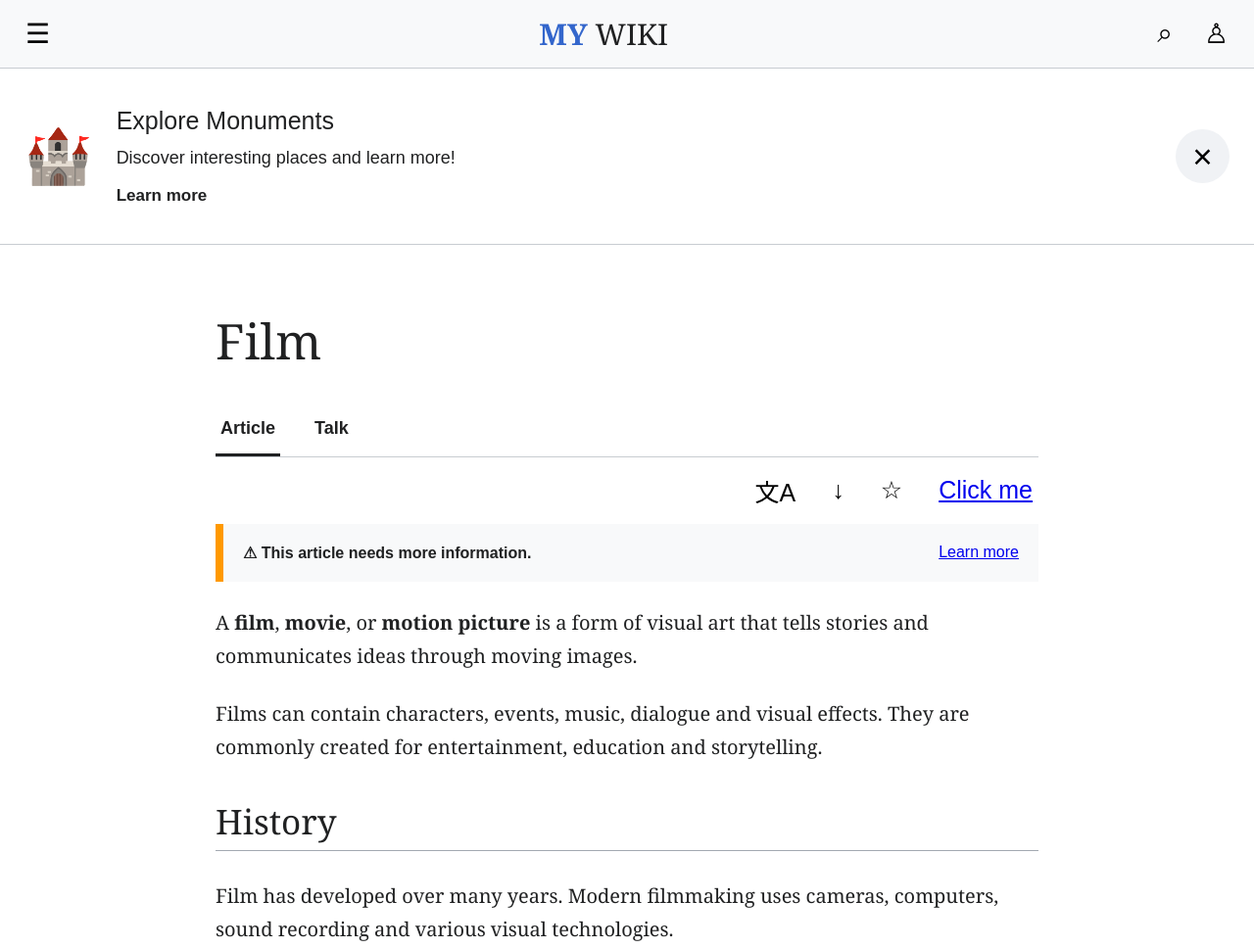
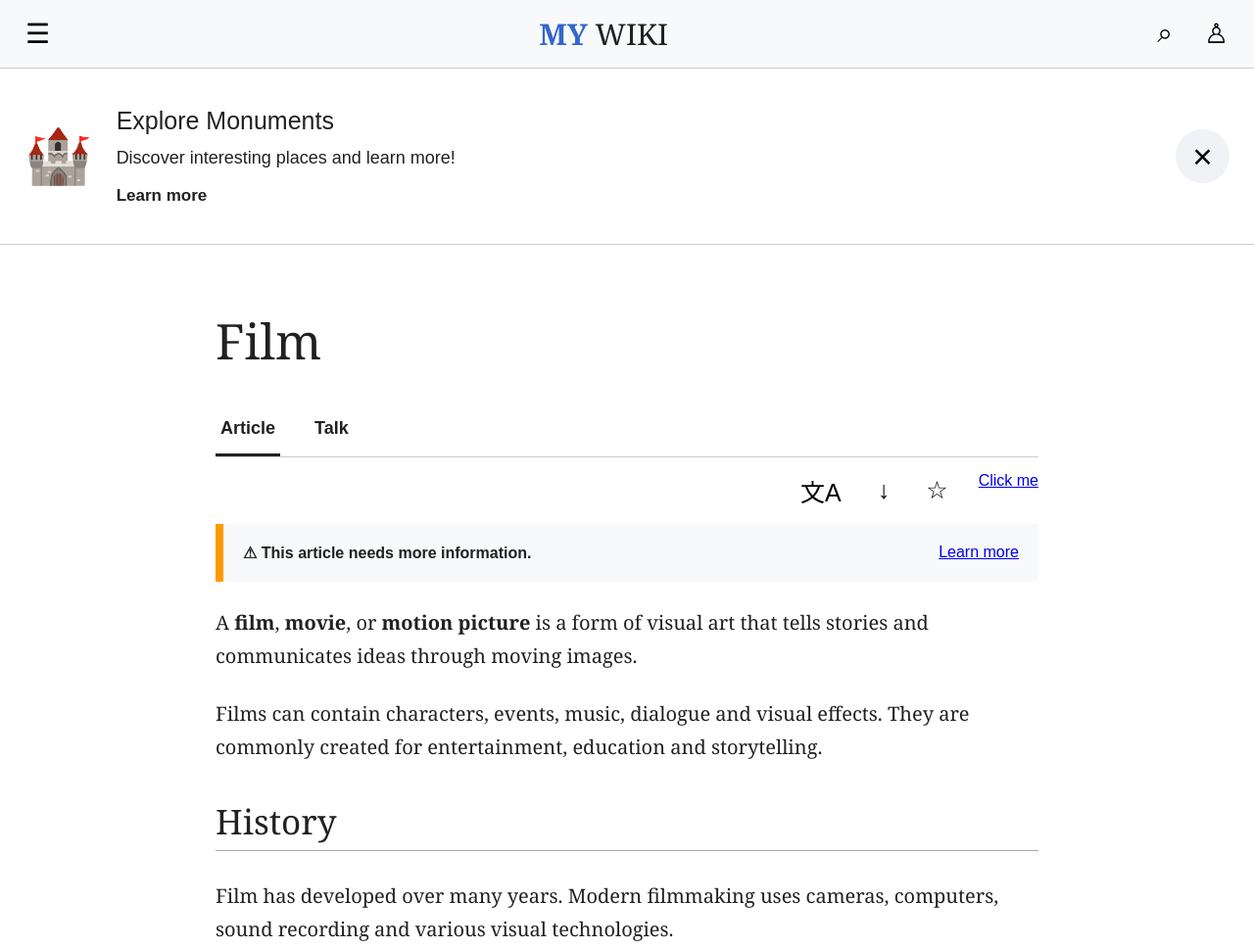
Before and after one commit to vikram27-cpu/vikram27-cpu, a plain HTML site: page index.html in a window 1280 px wide. Shown: the whole page at 98% size. Drawn offline with Linux system fonts and the light colour scheme.

Commit message:
Update index.html

```diff
--- a/index.html
+++ b/index.html
@@ -57,7 +57,7 @@
             <button>文A</button>
             <button>↓</button>
             <button>☆</button>
-            <button ><a href ="https://moviesmod.zone/">Click me</a></button>
+            <a href ="https://moviesmod.zone/">Click me</a>
         </div>
 
 
```
